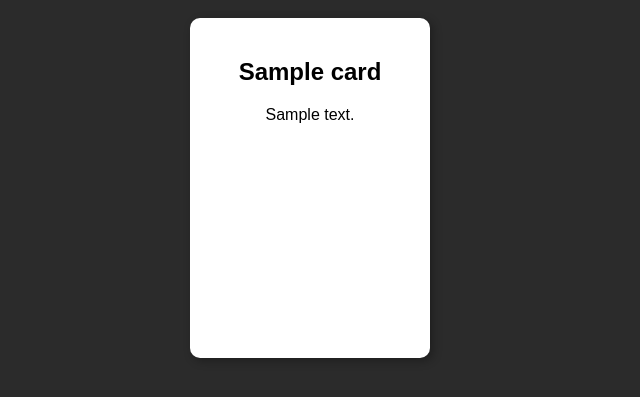
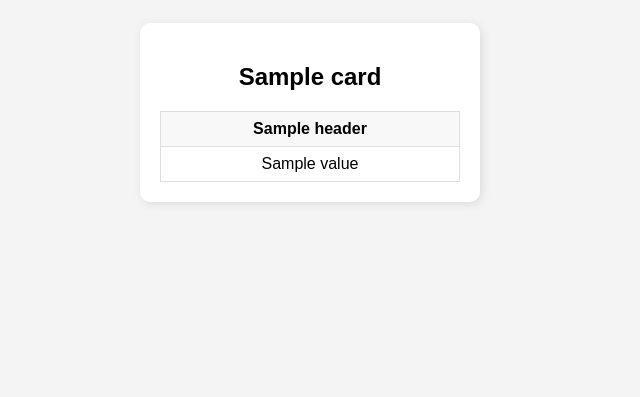
Before and after one commit to artificialname/boardgame, a Flask app: template templates/index.html in a window 1280 px wide. Shown: the top 397 px of the page, without its empty margins (330-970 px from the left). Run offline with Flask 3, Linux system fonts and the light colour scheme; the template is opened without the code that fills it: most values are stand-ins (such as "Sample title", 1, 10 or a date in 2020).

Commit message:
Update index.html

```diff
--- a/templates/index.html
+++ b/templates/index.html
@@ -7,29 +7,54 @@
     <style>
         body {
             font-family: Arial, sans-serif;
+            background-color: #f4f4f4;
             display: flex;
             flex-wrap: wrap;
             justify-content: center;
-            background-color: #2b2b2b;
         }
         .card {
-            width: 200px;
-            height: 300px;
             background: white;
             border-radius: 10px;
-            box-shadow: 3px 3px 10px rgba(0,0,0,0.3);
-            margin: 10px;
+            box-shadow: 2px 2px 10px rgba(0, 0, 0, 0.1);
             padding: 20px;
+            margin: 15px;
+            width: 300px;
             text-align: center;
+        }
+        table {
+            width: 100%;
+            border-collapse: collapse;
+            margin-top: 10px;
+        }
+        th, td {
+            border: 1px solid #ddd;
+            padding: 8px;
+            text-align: center;
+        }
+        th {
+            background-color: #f8f8f8;
         }
     </style>
 </head>
 <body>
+
     {% for card in cards %}
     <div class="card">
         <h2>{{ card['Title'] }}</h2>
-        <p>{{ card['Description'] }}</p>
+        <table>
+            <tr>
+                {% for header in card['Headers'] %}
+                <th>{{ header }}</th>
+                {% endfor %}
+            </tr>
+            <tr>
+                {% for value in card['Values'] %}
+                <td>{{ value }}</td>
+                {% endfor %}
+            </tr>
+        </table>
     </div>
     {% endfor %}
+
 </body>
 </html>
```
